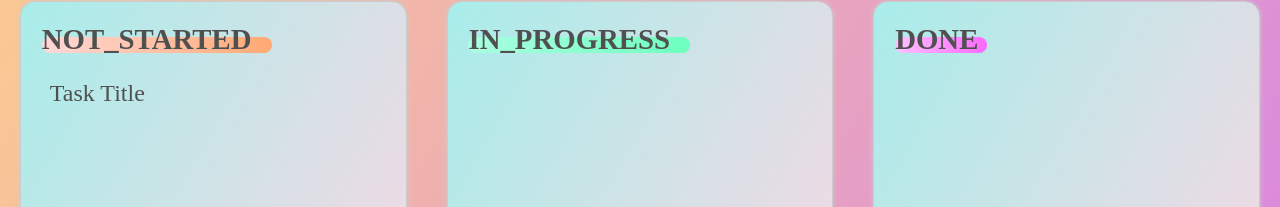
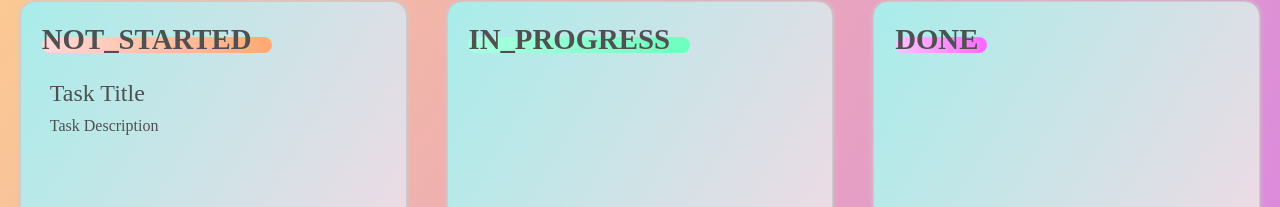
Before and after one commit to July249/kanban-board, a React (Create React App) app: page / in a window 1280 px wide. Shown: the part 79-286 px from the top of the page. Built offline with nearby package versions, Linux system fonts and the light colour scheme; the HTML template or start-up script is replaced by a standard one.

Commit message:
fix: change index name

```diff
--- a/src/components/Task/Task.jsx
+++ b/src/components/Task/Task.jsx
@@ -4,7 +4,7 @@ export default function Task({ task }) {
   return (
     <section className={style.task}>
       <h2 className={style.title}>{task.title}</h2>
-      <p className={style.desc}>{task.desc}</p>
+      <p className={style.desc}>{task.description}</p>
     </section>
   );
 }
```
